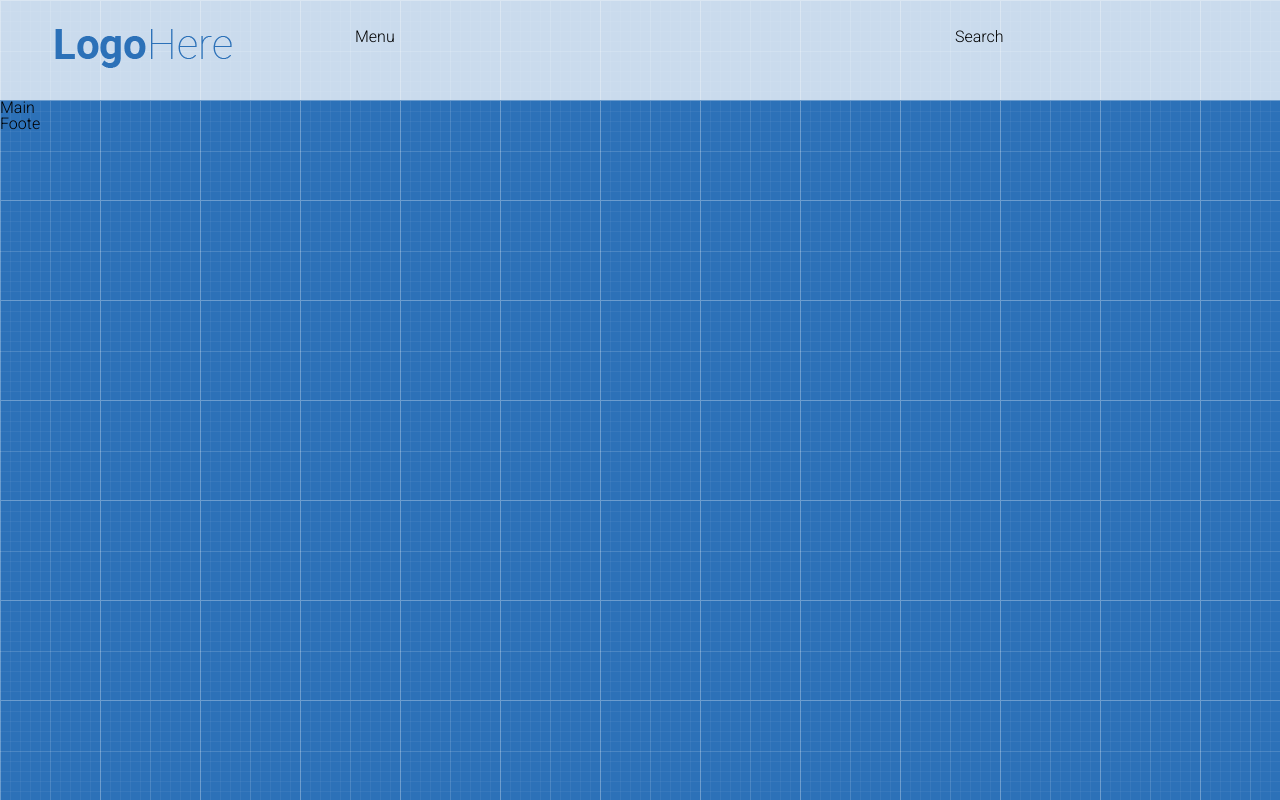
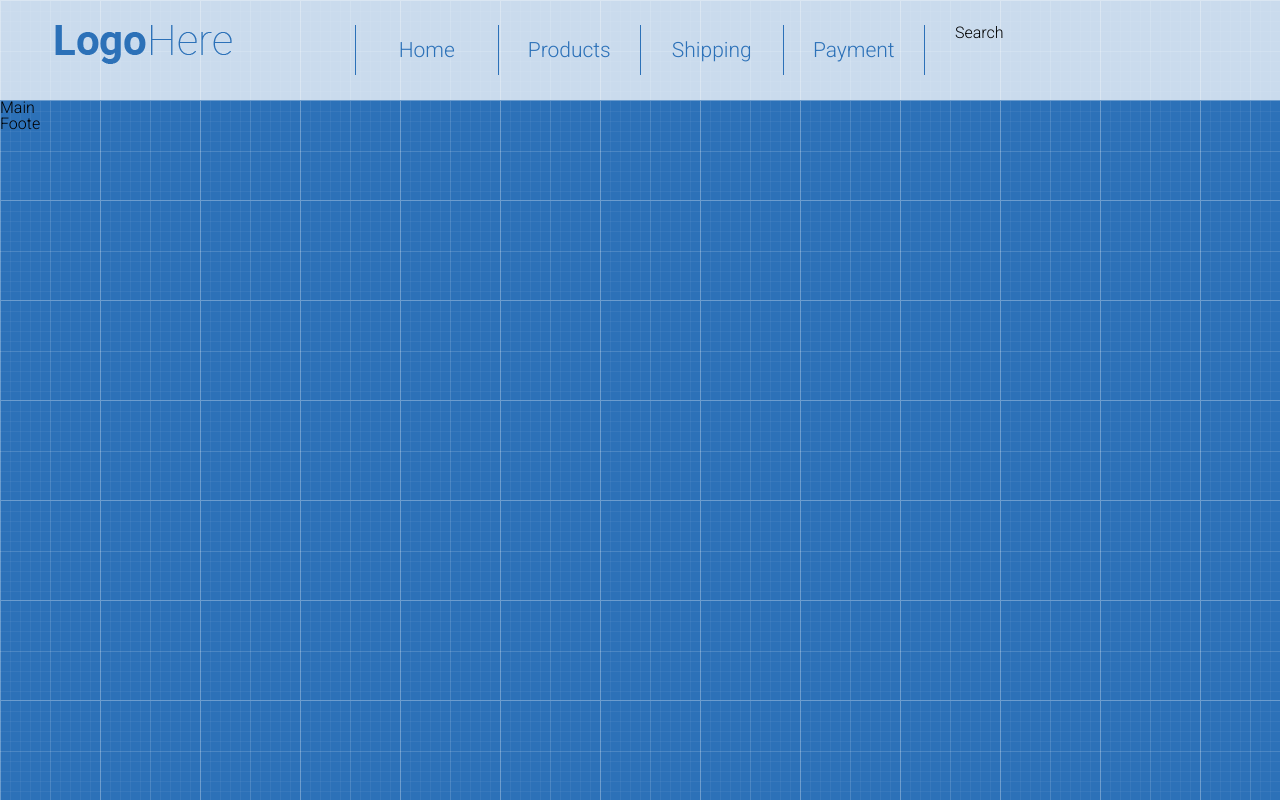
Before and after one commit to Prince0li/shop-test, a plain HTML site: page index.html in a window 1280 px wide. Drawn offline with Linux system fonts and the light colour scheme.

Commit message:
add menu

```diff
--- a/index.html
+++ b/index.html
@@ -22,7 +22,14 @@
                     </a>
                 </div>
             </div>
-            <div class="col-6">Menu</div>
+            <div class="col-6">
+                <ul class="menu">
+                    <li><a href="">Home</a></li>
+                    <li><a href="">Products</a></li>
+                    <li><a href="">Shipping</a></li>
+                    <li><a href="">Payment</a></li>
+
+            </nav></div>
             <div class="col-3">Search</div>
         </div>
     </div></header>
--- a/style.css
+++ b/style.css
@@ -44,3 +44,31 @@ body {
     align-items: center;
     background-color: rgba(255, 255, 255, 0.75);
 }
+
+.menu {
+    display: flex;
+
+}
+
+.menu li {
+    width: 25%;
+    border-left: 1px solid #2c71b8;
+}
+.menu li:last-child {
+    border-right: 1px solid #2c71b8;
+}
+
+.menu a {
+    display: block;
+    height: 50px;
+    text-align: center;
+    line-height: 50px;
+    text-decoration: none;
+    color: #2c71b8;
+    font-size: 21px;
+}
+
+.menu a:hover {
+    background-color: #2c71b8;
+    color: white;
+}
```
